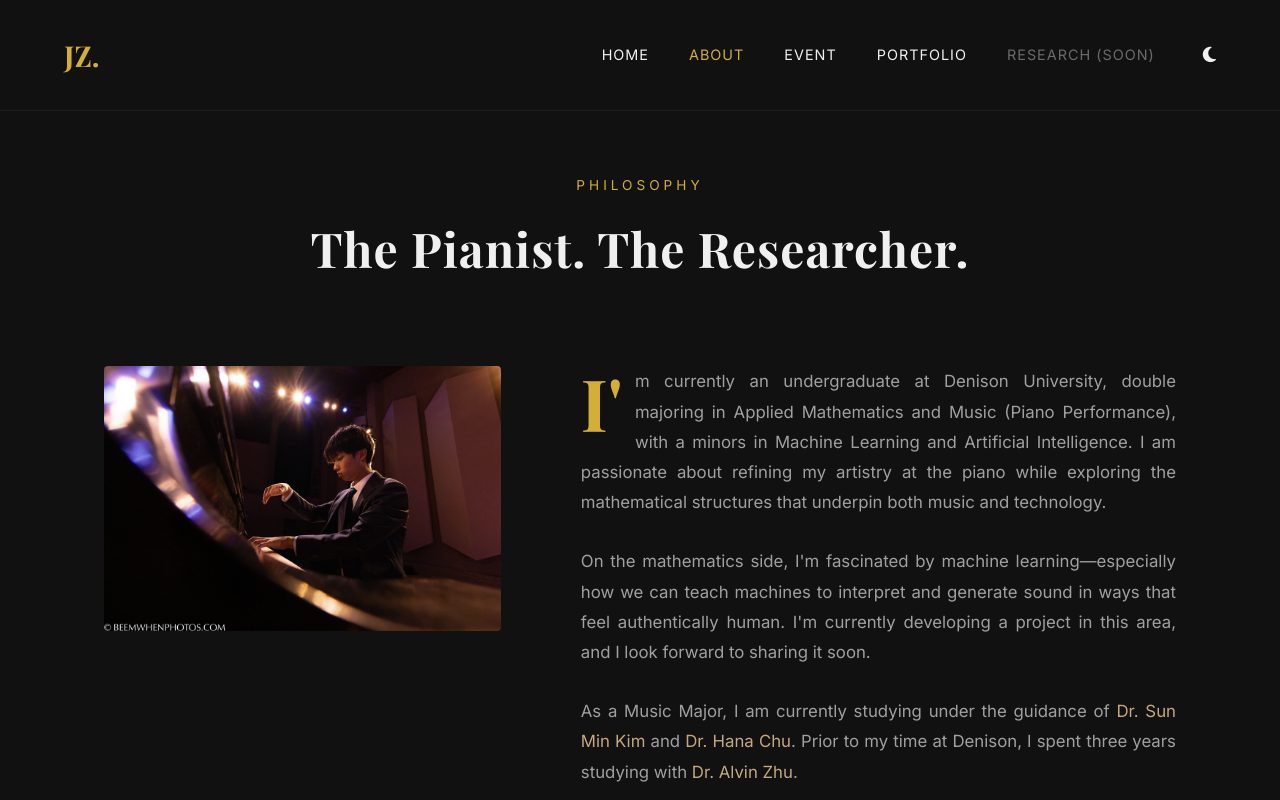
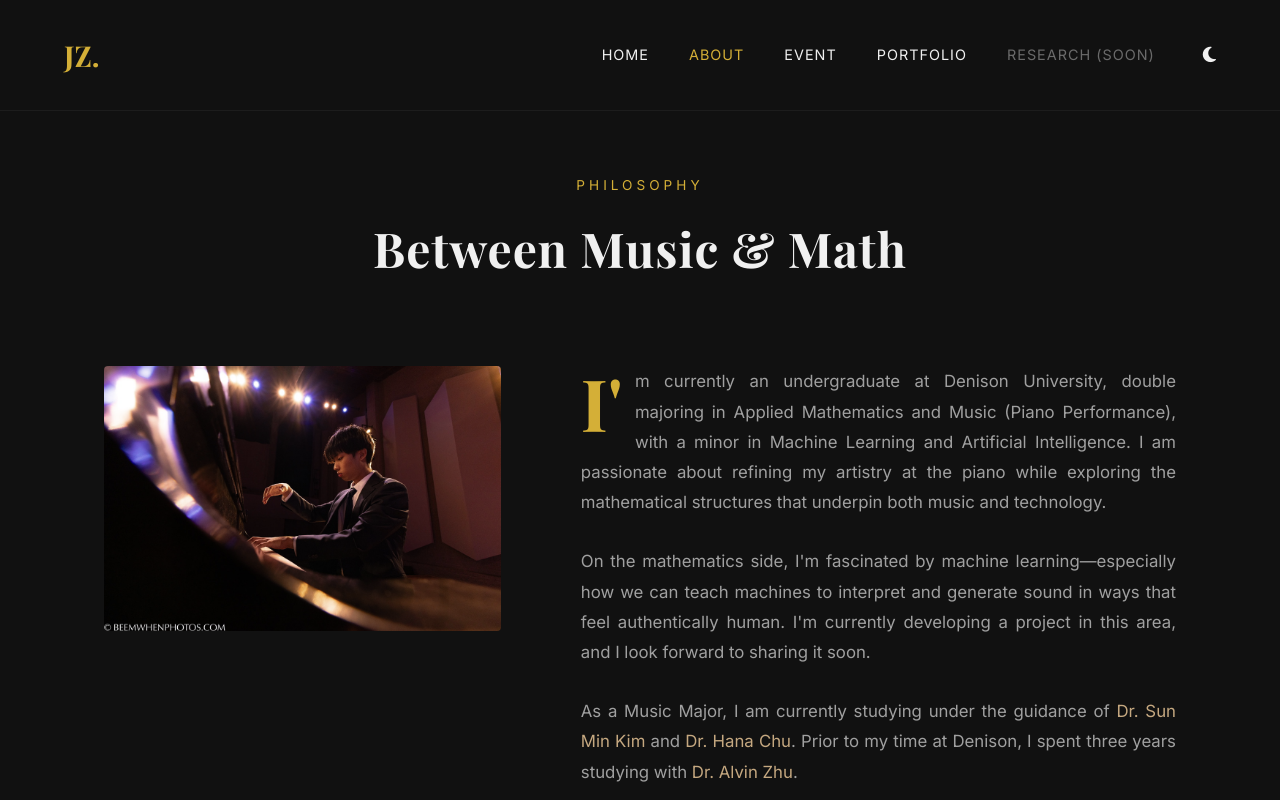
Before and after one commit to JonathanHaowenZheng/jonathanzheng, a plain HTML site: page about.html in a window 1280 px wide. Shown: the top 800 px of the page. Drawn offline with nearby package versions, Linux system fonts and the light colour scheme; a web font is replaced by a local one.

Commit message:
fixed some low level mistakes

```diff
--- a/about.html
+++ b/about.html
@@ -46,7 +46,7 @@
 
         <div class="about-header">
             <span class="eyebrow">Philosophy</span>
-            <h2>The Pianist. The Researcher.</h2>
+            <h2>Between Music & Math</h2>
         </div>
 
         <div class="bio-container">
@@ -56,7 +56,7 @@
 
             <div class="bio-text-col">
                 <p>
-                    I'm currently an undergraduate at Denison University, double majoring in Applied Mathematics and Music (Piano Performance), with a minors in Machine Learning and Artificial Intelligence. I am passionate about refining my artistry at the piano while exploring the mathematical structures that underpin both music and technology.
+                    I'm currently an undergraduate at Denison University, double majoring in Applied Mathematics and Music (Piano Performance), with a minor in Machine Learning and Artificial Intelligence. I am passionate about refining my artistry at the piano while exploring the mathematical structures that underpin both music and technology.
                 </p>
                 <p>
                     On the mathematics side, I'm fascinated by machine learning—especially how we can teach machines to interpret and generate sound in ways that feel authentically human. I'm currently developing a project in this area, and I look forward to sharing it soon.
```
Also changed, not shown: index.html (+1 -1 lines).
